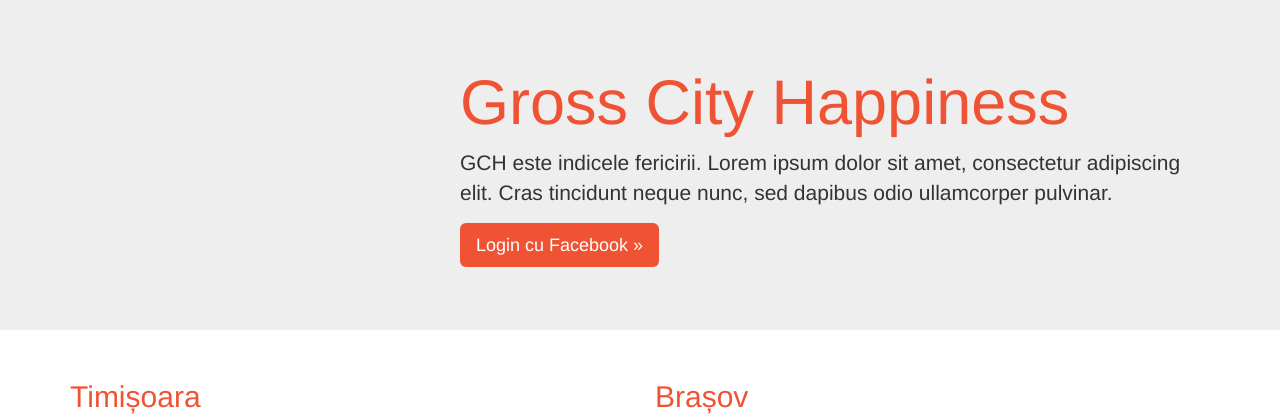
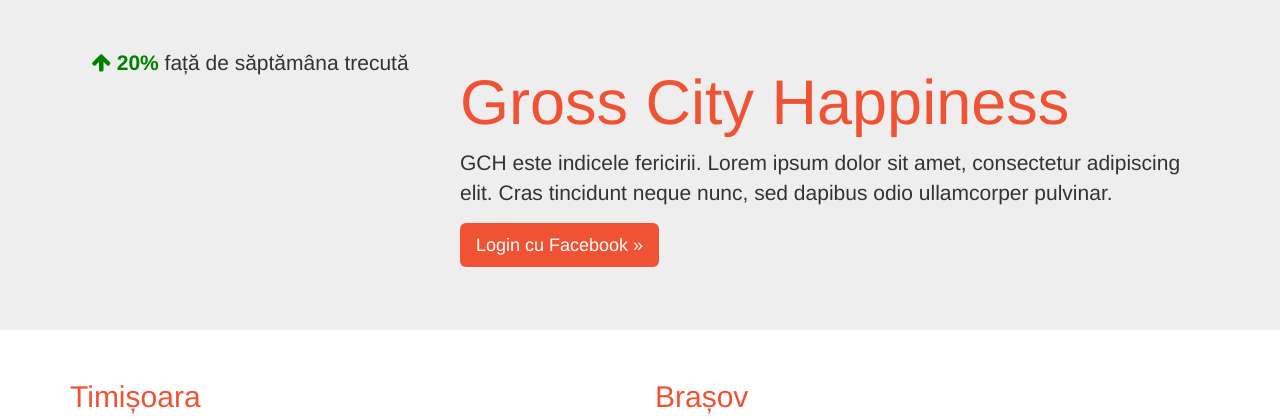
Before and after one commit to hacktm15/happycity, a CodeIgniter app: the page made by application/views/main.php in a window 1280 px wide. Shown: the part 151-571 px from the top of the page. Run offline with CodeIgniter, Linux system fonts and the light colour scheme; data that the repository does not hold is empty; some libraries are stand-ins or nearby versions.

Commit message:
Adding trends

```diff
--- a/application/views/main.php
+++ b/application/views/main.php
@@ -8,6 +8,7 @@
 
             <div class="col-md-4 text-center">
                 <p class="indice"><?=$cities['national']; ?></p>
+                <p class="indice-trend"><span class="trend-positive"><i class="fa fa-arrow-up"></i> 20%</span> față de săptămâna trecută</p>
             </div>
 
             <div class="col-md-8">
--- a/assets/css/main.css
+++ b/assets/css/main.css
@@ -26,6 +26,17 @@ footer {
 .trend-negative {
     text-align: right;
 }
+
+.trend-positive {
+    color: green;
+    font-weight: bold;
+}
+
+.trend-negative {
+    color: red;
+    font-weight: bold;
+}
+
 
 .city-indice {
     color: #;
@@ -111,8 +122,9 @@ h2 {
 }
 
 .col-md-12 img{
-border-radius: 6px;
+    border-radius: 6px;
 }
+
 p.indice {
     font-size: 240px;
     font-weight: 500;
@@ -120,6 +132,7 @@ p.indice {
     padding: 0;
     color: #009eb4;
     margin-right: 10px;
+    line-height: 110%;
 }
 
 .city-label h2 {
```
